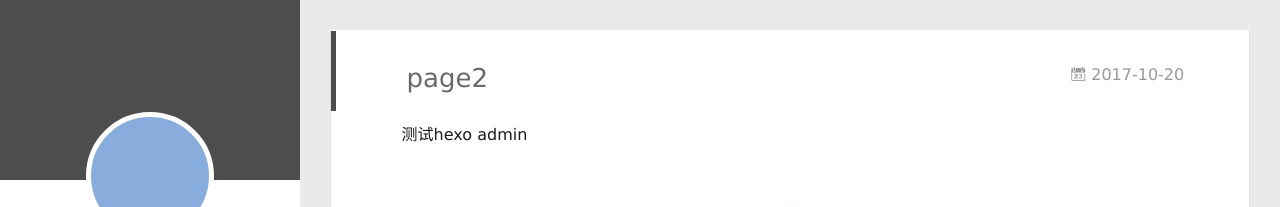
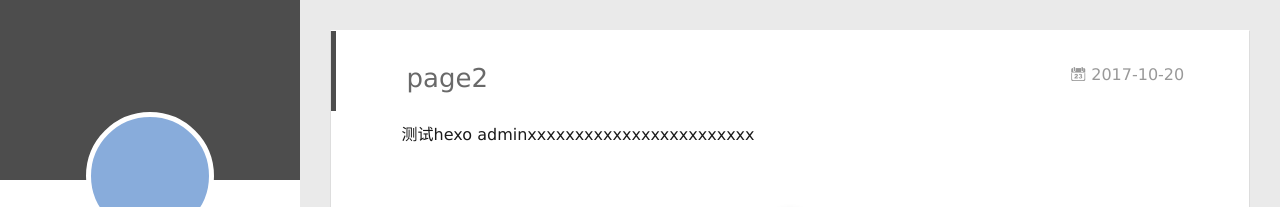
Before and after one commit to axl-axl/blog, a plain HTML site: page 2017/10/20/page2/index.html in a window 1280 px wide. Shown: the top 207 px of the page. Drawn offline with Linux system fonts and the light colour scheme; files that its build step writes are made by us from their sources.

Commit message:
Site updated: 2017-10-20 18:59:53

```diff
--- a/2017/10/20/page2/index.html
+++ b/2017/10/20/page2/index.html
@@ -8,16 +8,16 @@
   <link rel="dns-prefetch" href="https://github.com/axl-axl/blog">
   <title>page2 | 犯二青年Axl</title>
   <meta name="viewport" content="width=device-width, initial-scale=1, maximum-scale=1">
-  <meta name="description" content="测试hexo admin">
+  <meta name="description" content="测试hexo adminxxxxxxxxxxxxxxxxxxxxxxxx">
 <meta property="og:type" content="article">
 <meta property="og:title" content="page2">
 <meta property="og:url" content="https://github.com/axl-axl/blog/2017/10/20/page2/index.html">
 <meta property="og:site_name" content="犯二青年Axl">
-<meta property="og:description" content="测试hexo admin">
-<meta property="og:updated_time" content="2017-10-20T09:08:05.048Z">
+<meta property="og:description" content="测试hexo adminxxxxxxxxxxxxxxxxxxxxxxxx">
+<meta property="og:updated_time" content="2017-10-20T10:59:34.093Z">
 <meta name="twitter:card" content="summary">
 <meta name="twitter:title" content="page2">
-<meta name="twitter:description" content="测试hexo admin">
+<meta name="twitter:description" content="测试hexo adminxxxxxxxxxxxxxxxxxxxxxxxx">
 
     <link rel="alternative" href="/atom.xml" title="犯二青年Axl" type="application/atom+xml">
 
@@ -177,7 +177,7 @@
 
     <div class="article-entry" itemprop="articleBody">
 
-        <p>测试hexo admin</p>
+        <p>测试hexo adminxxxxxxxxxxxxxxxxxxxxxxxx</p>
 
 
 
```
Also changed, not shown: index.html (+1 -1 lines).
